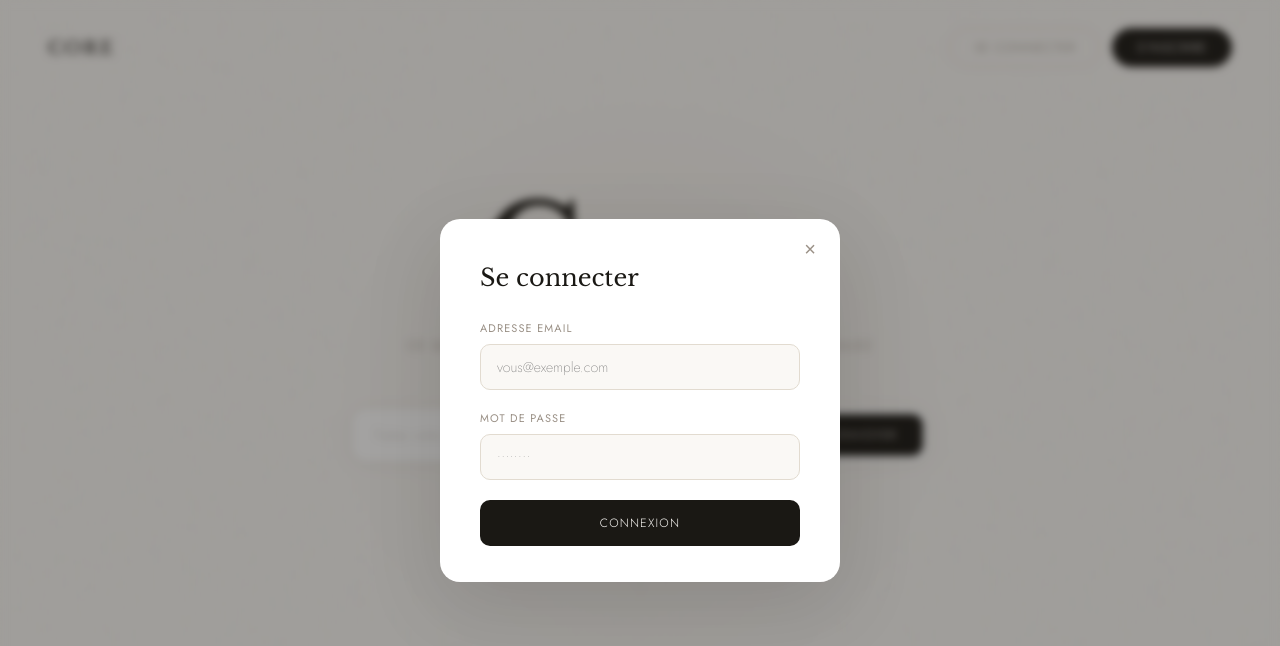
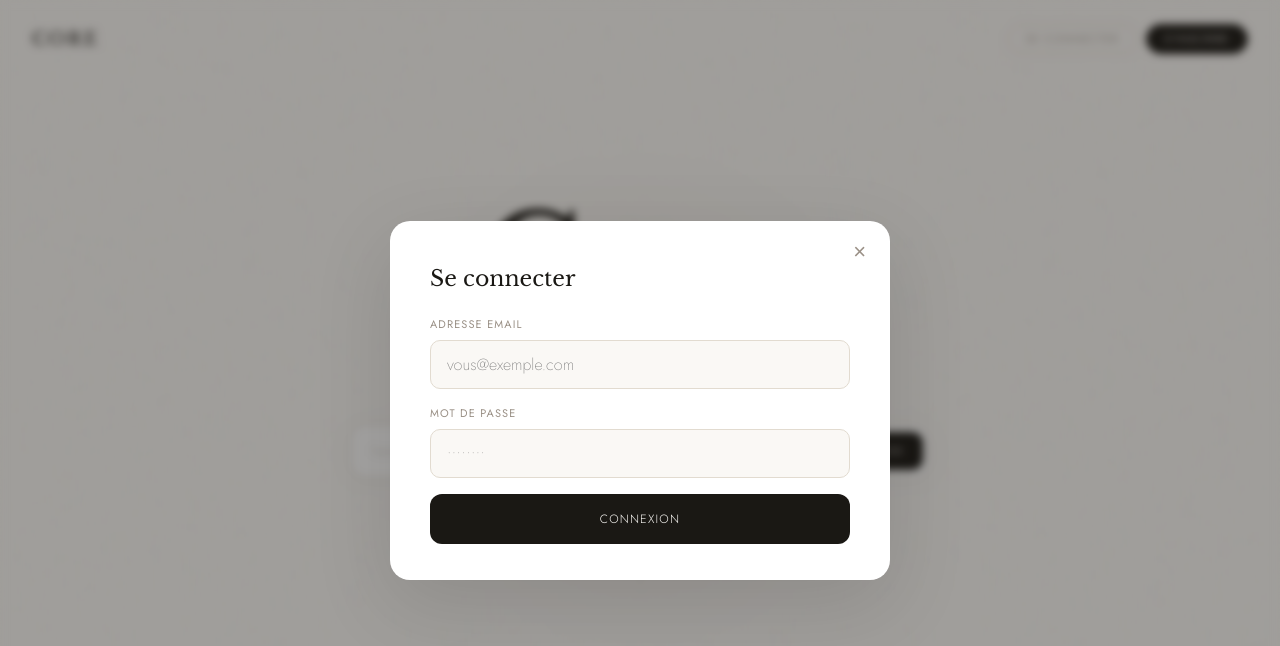
Before and after one commit to alexylegallcontact-hash/core001, a plain HTML site: page index.html in a window 1280 px wide. Both pictures are taken after a click on the button "SE CONNECTER". Drawn offline with nearby package versions, Linux system fonts and the light colour scheme.

Commit message:
index.html

```diff
--- a/index.html
+++ b/index.html
@@ -8,10 +8,8 @@
   <style>
     :root {
       --bg: #faf8f5;
-      --surface: #f2ede4;
       --text: #1a1814;
       --muted: #9a9086;
-      --accent: #1a1814;
       --border: #e2dbd0;
     }
     * { margin: 0; padding: 0; box-sizing: border-box; }
@@ -36,7 +34,7 @@
       display: flex;
       justify-content: space-between;
       align-items: center;
-      padding: 28px 48px;
+      padding: 24px 32px;
       position: relative;
       z-index: 10;
       animation: fadeDown 0.8s ease both;
@@ -49,35 +47,35 @@
       letter-spacing: 0.12em;
       text-transform: uppercase;
     }
-    .nav-actions { display: flex; gap: 12px; align-items: center; }
+    .nav-actions {
+      display: flex;
+      gap: 8px;
+      align-items: center;
+    }
+    .btn-ghost, .btn-solid {
+      border-radius: 100px;
+      padding: 8px 18px;
+      font-family: 'Jost', sans-serif;
+      font-size: 12px;
+      font-weight: 300;
+      cursor: pointer;
+      letter-spacing: 0.06em;
+      text-transform: uppercase;
+      white-space: nowrap;
+      line-height: 1;
+    }
     .btn-ghost {
       background: none;
       border: 1px solid var(--border);
-      border-radius: 100px;
-      padding: 9px 24px;
-      font-family: 'Jost', sans-serif;
-      font-size: 13px;
-      font-weight: 300;
-      cursor: pointer;
       color: var(--muted);
       transition: all 0.2s ease;
-      letter-spacing: 0.06em;
-      text-transform: uppercase;
     }
     .btn-ghost:hover { border-color: var(--text); color: var(--text); }
     .btn-solid {
       background: var(--text);
       border: 1px solid var(--text);
-      border-radius: 100px;
-      padding: 9px 24px;
-      font-family: 'Jost', sans-serif;
-      font-size: 13px;
-      font-weight: 300;
-      cursor: pointer;
       color: var(--bg);
       transition: all 0.2s ease;
-      letter-spacing: 0.06em;
-      text-transform: uppercase;
     }
     .btn-solid:hover { opacity: 0.75; }
     .hero {
@@ -86,38 +84,40 @@
       flex-direction: column;
       align-items: center;
       justify-content: center;
-      padding: 0 24px 100px;
+      padding: 0 24px 80px;
       position: relative;
       z-index: 1;
-      gap: 0;
+      text-align: center;
     }
     .hero::before {
       content: '';
       position: absolute;
-      width: 600px;
-      height: 600px;
+      width: 500px;
+      height: 500px;
       border-radius: 50%;
       background: radial-gradient(circle, rgba(210,195,170,0.18) 0%, transparent 70%);
       pointer-events: none;
     }
     .hero-title {
       font-family: 'Libre Baskerville', serif;
-      font-size: clamp(72px, 12vw, 130px);
+      font-size: clamp(64px, 18vw, 130px);
       font-weight: 400;
       color: var(--text);
       letter-spacing: -0.01em;
       line-height: 1;
-      margin-bottom: 16px;
+      margin-bottom: 14px;
       animation: fadeUp 1s ease 0.2s both;
     }
     .hero-subtitle {
-      font-size: 13px;
+      font-size: 11px;
       font-weight: 300;
       color: var(--muted);
-      letter-spacing: 0.12em;
+      letter-spacing: 0.1em;
       text-transform: uppercase;
-      margin-bottom: 52px;
+      margin-bottom: 40px;
+      line-height: 1.8;
       animation: fadeUp 1s ease 0.35s both;
+      max-width: 280px;
     }
     .search-wrap {
       width: 100%;
@@ -128,10 +128,10 @@
       background: #fff;
       border: 1px solid var(--border);
       border-radius: 16px;
-      padding: 6px 6px 6px 24px;
+      padding: 6px 6px 6px 20px;
       display: flex;
       align-items: center;
-      gap: 12px;
+      gap: 10px;
       box-shadow: 0 2px 20px rgba(0,0,0,0.04);
       transition: box-shadow 0.3s ease, border-color 0.3s ease;
     }
@@ -145,10 +145,11 @@
       border: none;
       outline: none;
       font-family: 'Jost', sans-serif;
-      font-size: 15px;
+      font-size: 14px;
       font-weight: 200;
       color: var(--text);
       padding: 10px 0;
+      min-width: 0;
     }
     .search-box input::placeholder { color: #bbb5aa; }
     .search-btn {
@@ -156,30 +157,31 @@
       color: var(--bg);
       border: none;
       border-radius: 11px;
-      padding: 12px 26px;
+      padding: 11px 20px;
       font-family: 'Jost', sans-serif;
-      font-size: 12px;
+      font-size: 11px;
       font-weight: 300;
       letter-spacing: 0.1em;
       text-transform: uppercase;
       cursor: pointer;
       transition: opacity 0.2s ease;
       white-space: nowrap;
+      flex-shrink: 0;
     }
     .search-btn:hover { opacity: 0.7; }
     .search-note {
       text-align: center;
-      margin-top: 16px;
-      font-size: 12px;
+      margin-top: 14px;
+      font-size: 11px;
       color: var(--muted);
       letter-spacing: 0.04em;
       font-weight: 300;
     }
     .divider {
       width: 1px;
-      height: 60px;
+      height: 50px;
       background: linear-gradient(to bottom, transparent, var(--border), transparent);
-      margin: 48px auto 0;
+      margin: 40px auto 0;
       animation: fadeUp 1s ease 0.65s both;
     }
     .modal-overlay {
@@ -188,31 +190,39 @@
       inset: 0;
       background: rgba(26,24,20,0.4);
       backdrop-filter: blur(4px);
-      align-items: center;
+      align-items: flex-end;
       justify-content: center;
       z-index: 100;
+      padding: 0;
     }
     .modal-overlay.open { display: flex; }
     .modal {
       background: #fff;
-      border-radius: 20px;
-      padding: 44px 40px 36px;
+      border-radius: 20px 20px 0 0;
+      padding: 36px 28px 40px;
       width: 100%;
-      max-width: 400px;
+      max-width: 500px;
       position: relative;
-      box-shadow: 0 24px 80px rgba(0,0,0,0.12);
-      animation: modalIn 0.3s ease both;
+      box-shadow: 0 -8px 40px rgba(0,0,0,0.12);
+      animation: slideUp 0.3s ease both;
     }
-    @keyframes modalIn {
-      from { opacity: 0; transform: translateY(12px) scale(0.98); }
-      to   { opacity: 1; transform: translateY(0) scale(1); }
+    @keyframes slideUp {
+      from { opacity: 0; transform: translateY(30px); }
+      to   { opacity: 1; transform: translateY(0); }
+    }
+    .modal-handle {
+      width: 36px;
+      height: 4px;
+      background: var(--border);
+      border-radius: 2px;
+      margin: 0 auto 28px;
     }
     .modal-title {
       font-family: 'Libre Baskerville', serif;
-      font-size: 24px;
+      font-size: 22px;
       font-weight: 400;
       color: var(--text);
-      margin-bottom: 28px;
+      margin-bottom: 24px;
     }
     .modal label {
       display: block;
@@ -231,13 +241,14 @@
       border-radius: 10px;
       padding: 12px 16px;
       font-family: 'Jost', sans-serif;
-      font-size: 14px;
+      font-size: 16px;
       font-weight: 200;
       color: var(--text);
       background: var(--bg);
-      margin-bottom: 20px;
+      margin-bottom: 16px;
       outline: none;
       transition: border-color 0.2s;
+      -webkit-appearance: none;
     }
     .modal input:focus { border-color: #9a9086; }
     .modal .submit-btn {
@@ -245,8 +256,8 @@
       background: var(--text);
       color: #faf8f5;
       border: none;
-      border-radius: 10px;
-      padding: 14px;
+      border-radius: 12px;
+      padding: 16px;
       font-family: 'Jost', sans-serif;
       font-size: 12px;
       font-weight: 300;
@@ -254,6 +265,7 @@
       text-transform: uppercase;
       cursor: pointer;
       transition: opacity 0.2s;
+      -webkit-appearance: none;
     }
     .modal .submit-btn:hover { opacity: 0.75; }
     .modal .close-btn {
@@ -262,17 +274,15 @@
       right: 24px;
       background: none;
       border: none;
-      font-size: 20px;
+      font-size: 22px;
       cursor: pointer;
       color: var(--muted);
       line-height: 1;
-      transition: color 0.2s;
     }
-    .modal .close-btn:hover { color: var(--text); }
     .confirmation {
       display: none;
       text-align: center;
-      padding: 16px 0 8px;
+      padding: 20px 0 12px;
     }
     .confirmation .check { font-size: 36px; margin-bottom: 16px; }
     .confirmation p {
@@ -290,10 +300,17 @@
       from { opacity: 0; transform: translateY(-10px); }
       to   { opacity: 1; transform: translateY(0); }
     }
-    @media (max-width: 600px) {
-      nav { padding: 20px 24px; }
-      .hero-title { font-size: 72px; }
-      .modal { padding: 36px 24px 28px; margin: 16px; }
+    @media (min-width: 600px) {
+      .modal-overlay {
+        align-items: center;
+        padding: 24px;
+      }
+      .modal {
+        border-radius: 20px;
+        padding: 44px 40px 36px;
+        box-shadow: 0 24px 80px rgba(0,0,0,0.12);
+      }
+      .modal-handle { display: none; }
     }
   </style>
 </head>
@@ -322,6 +339,7 @@
 
   <div class="modal-overlay" id="modal-login">
     <div class="modal">
+      <div class="modal-handle"></div>
       <button class="close-btn" onclick="closeModal('login')">×</button>
       <div id="login-form">
         <p class="modal-title">Se connecter</p>
@@ -340,6 +358,7 @@
 
   <div class="modal-overlay" id="modal-signup">
     <div class="modal">
+      <div class="modal-handle"></div>
       <button class="close-btn" onclick="closeModal('signup')">×</button>
       <div id="signup-form">
         <p class="modal-title">S'inscrire</p>
@@ -358,10 +377,11 @@
 
   <div class="modal-overlay" id="modal-contact">
     <div class="modal">
+      <div class="modal-handle"></div>
       <button class="close-btn" onclick="closeModal('contact')">×</button>
       <div id="contact-form">
         <p class="modal-title">Recevoir votre réponse</p>
-        <p style="font-size: 13px; color: #9a9086; font-weight: 300; margin-bottom: 28px; line-height: 1.6;">Laissez votre email ou votre numéro de téléphone pour recevoir une réponse en moins de 2 heures.</p>
+        <p style="font-size: 13px; color: #9a9086; font-weight: 300; margin-bottom: 24px; line-height: 1.6;">Laissez votre email ou votre numéro de téléphone pour recevoir une réponse en moins de 2 heures.</p>
         <label>Adresse email</label>
         <input type="email" id="contact-email" placeholder="vous@exemple.com" />
         <label>Ou téléphone</label>
@@ -440,9 +460,7 @@
           body: JSON.stringify({ email: email, phone: phone, question: question })
         });
         const data = await response.json();
-        if (!response.ok) {
-          console.error('Formspree error:', data);
-        }
+        if (!response.ok) console.error('Formspree error:', data);
       } catch(e) {
         console.error('Fetch error:', e);
       }
```
